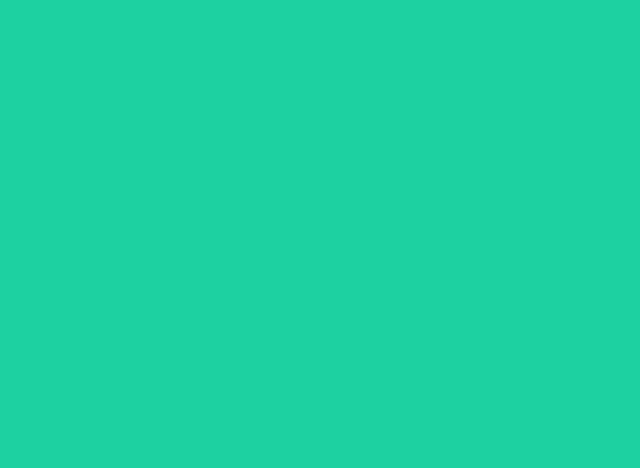
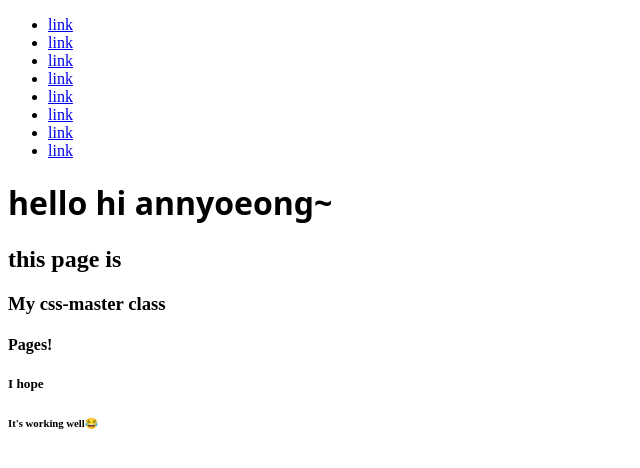
Before and after one commit to JaeRanSong/css-master, a website: page index.html in a window 1280 px wide. Shown: the whole page, without its empty margins (0-640 px from the left). Drawn offline with Linux system fonts and the light colour scheme.

Commit message:
connected plug-in, change css

```diff
--- a/index.html
+++ b/index.html
@@ -8,6 +8,24 @@
     <link rel="stylesheet" href="styles.css">
 </head>
 <body>
+    <nav>
+        <ul>
+            <li><a href="#" target="_blank">link</a></li>
+            <li><a href="#" target="_blank">link</a></li>
+            <li class="target"><a href="#" target="_blank">link</a></li>
+            <li><a href="#" target="_blank">link</a></li>
+            <li><a href="#" target="_blank">link</a></li>
+            <li><a href="#" target="_blank">link</a></li>
+            <li><a href="#" target="_blank">link</a></li>
+            <li><a href="#" target="_blank">link</a></li>
 
+        </ul>
+    </nav>
+    <h1>hello hi annyoeong~</h1>
+    <h2>this page is</h2>
+    <h3>My css-master class</h3>
+    <h4>Pages!</h4>
+    <h5>I hope </h5>
+    <h6>It's working well😂</h6>
 </body>
 </html>
--- a/styles.css
+++ b/styles.css
@@ -1,3 +1,41 @@
-body{
-    background-color:#1dd1a1;
+/*
+li:matches(:nth-child(even), .target){
+    background-color: aquamarine;
 }
+*/
+
+/*
+li:not(.target){
+    background-color: antiquewhite;
+}
+*/
+/*
+:root{
+    --awsomeColor:#f7797d;
+}
+
+li:first-child a{
+    color: var(--awsomeColor);
+}
+
+@custom-selector :--headers h1, h2, h3, h4, h5, h6;
+
+:--headers{
+    color:#FBD786;
+}*/
+/*
+@custom-media --ipad-size (500px <= width < 850px);
+
+ @media(--ipad-size){
+     body{
+     background-color: #C6FFDD;
+    }
+ }*/
+
+ h1:hover{
+     color: color-mod(#f5af19 lightness(50%));
+ }
+
+ h1{
+     font-family: system-ui;
+ }
```
Also changed, not shown: package.json (+16 -0 lines), 1 other file.
